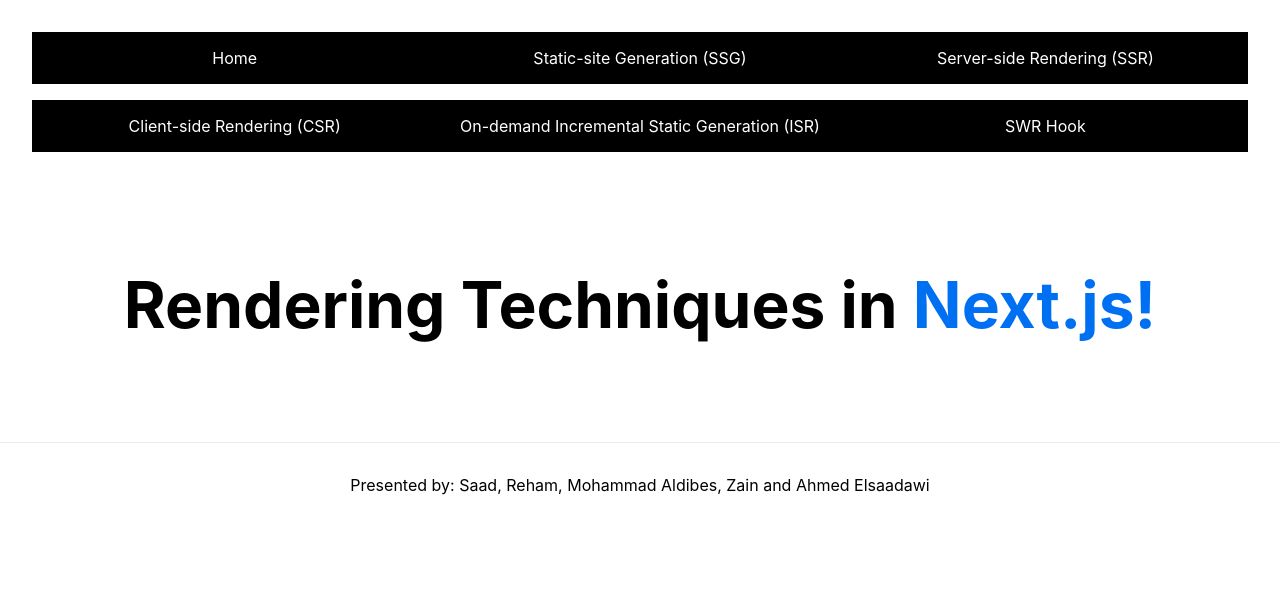
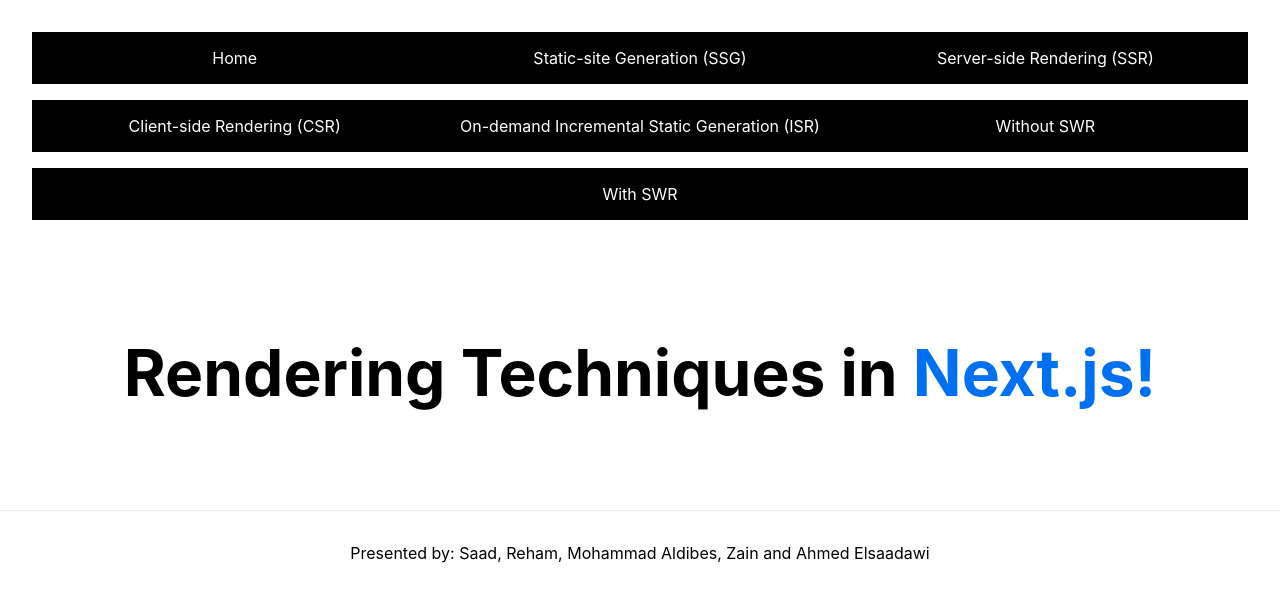
Before and after one commit to saadbess/next-rendering-techniques, a Next.js app: page / in a window 1280 px wide. Shown: the top 600 px of the page. Built offline with nearby package versions, Linux system fonts and the light colour scheme.

Commit message:
feat: add SWR pages

```diff
--- a/components/Header.js
+++ b/components/Header.js
@@ -10,7 +10,8 @@
       <Link href="/ssr">Server-side Rendering (SSR)</Link>
       <Link href="/csr">Client-side Rendering (CSR)</Link>
       <Link href="/isr">On-demand Incremental Static Generation (ISR)</Link>
-      <Link href="/swr">SWR Hook</Link>
+      <Link href="/without-swr/">Without SWR</Link>
+      <Link href="/with-swr/">With SWR</Link>
     </nav>
   );
 }
--- /dev/null
+++ b/pages/with-swr/index.js
@@ -0,0 +1,3 @@
+export default function IndexPage(){
+    return(<h1>With SWR</h1>);
+};
--- /dev/null
+++ b/pages/without-swr/index.js
@@ -0,0 +1,3 @@
+export default function IndexPage(){
+    return(<h1>Without SWR</h1>);
+};
```
